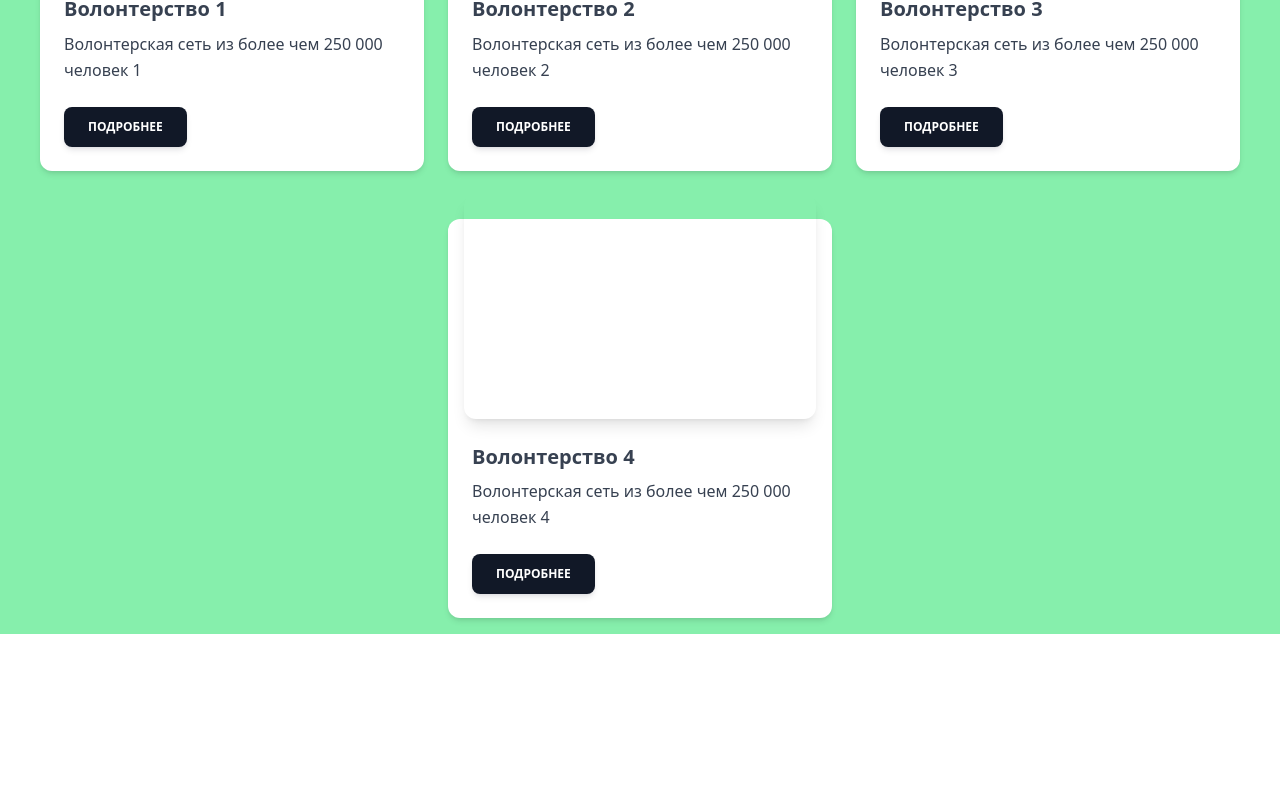
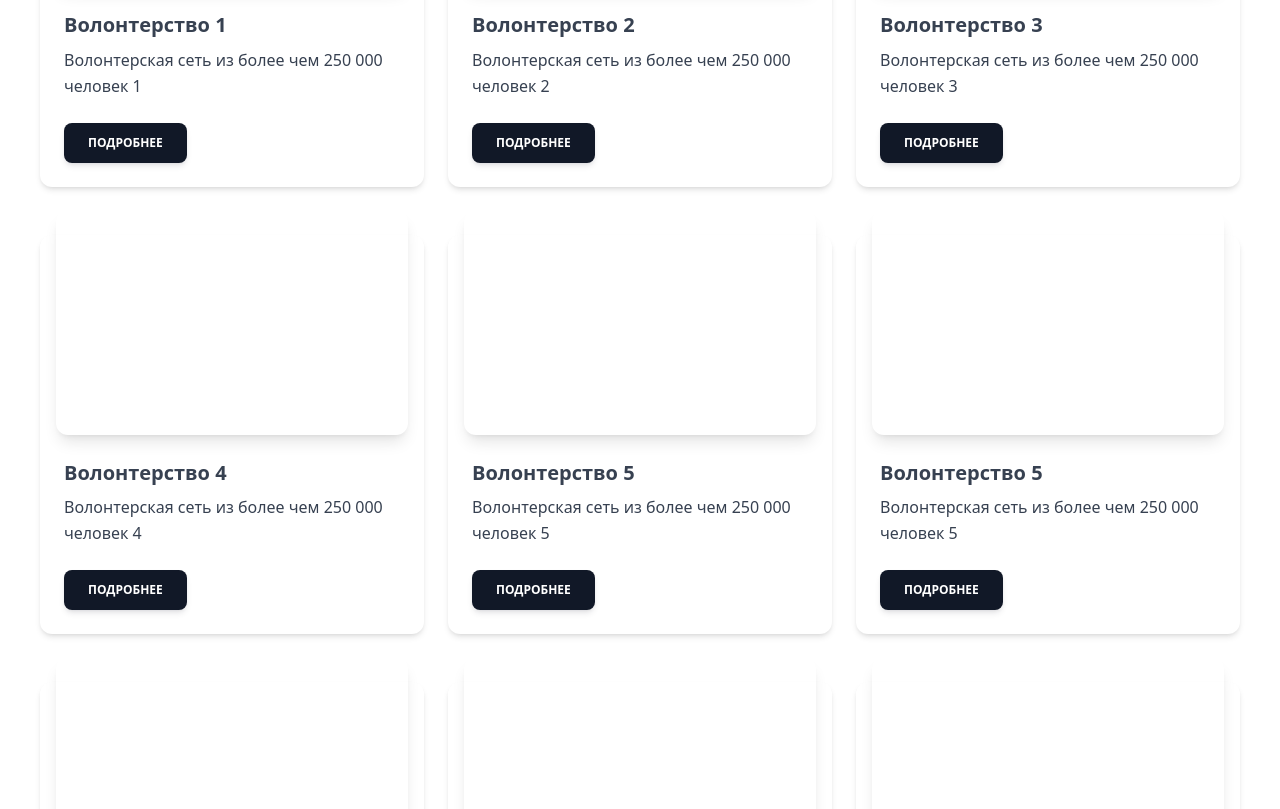
Before and after one commit to DariaVor/big-small-tails, a React (Vite) app in the folder client/: page / in a window 1280 px wide. Shown: the part 691-1500 px from the top of the page. Before the commit the page ends 1325 px from the top, so only its background shows below. Built offline with nearby package versions, Linux system fonts and the light colour scheme; no server answers.

Commit message:
release mainPage 3

```diff
--- a/client/public/TS/aboutMeData.ts
+++ b/client/public/TS/aboutMeData.ts
@@ -2,7 +2,7 @@ const data = [
   {
     title: 'Волонтерство 1',
     description: 'Волонтерская сеть из более чем 250 000 человек 1',
-    svgUrl: 'https://lottie.host/23460d79-8974-4ed2-ae09-bd24342194ac/IirAVKIGJc.json',
+    svgUrl: '',
   },
   {
     title: 'Волонтерство 2',
@@ -17,7 +17,42 @@ const data = [
   {
     title: 'Волонтерство 4',
     description: 'Волонтерская сеть из более чем 250 000 человек 4',
-    svgUrl: 'https://lottie.host/7e52a6bb-3bdc-468e-8ad2-4a28071b237f/jSIgy5hOK6.json',
+    svgUrl: 'https://lottie.host/fbee55bd-b64b-474f-9583-cc5ee25be2f0/F7Ik6Ne7BK.json',
+  },
+  {
+    title: 'Волонтерство 5',
+    description: 'Волонтерская сеть из более чем 250 000 человек 5',
+    svgUrl: 'https://lottie.host/c9d452f5-e141-484f-b3e7-3eb6c60e1a5e/LZ0G8IwIRU.json',
+  },
+  {
+    title: 'Волонтерство 5',
+    description: 'Волонтерская сеть из более чем 250 000 человек 5',
+    svgUrl: 'https://lottie.host/c9d452f5-e141-484f-b3e7-3eb6c60e1a5e/LZ0G8IwIRU.json',
+  },
+  {
+    title: 'Волонтерство 5',
+    description: 'Волонтерская сеть из более чем 250 000 человек 5',
+    svgUrl: 'https://lottie.host/c9d452f5-e141-484f-b3e7-3eb6c60e1a5e/LZ0G8IwIRU.json',
+  },
+  {
+    title: 'Волонтерство 5',
+    description: 'Волонтерская сеть из более чем 250 000 человек 5',
+    svgUrl: 'https://lottie.host/c9d452f5-e141-484f-b3e7-3eb6c60e1a5e/LZ0G8IwIRU.json',
+  },
+  {
+    title: 'Волонтерство 5',
+    description: 'Волонтерская сеть из более чем 250 000 человек 5',
+    svgUrl: 'https://lottie.host/c9d452f5-e141-484f-b3e7-3eb6c60e1a5e/LZ0G8IwIRU.json',
+  },
+  {
+    title: 'Волонтерство 5',
+    description: 'Волонтерская сеть из более чем 250 000 человек 5',
+    svgUrl: 'https://lottie.host/c9d452f5-e141-484f-b3e7-3eb6c60e1a5e/LZ0G8IwIRU.json',
+  },
+  {
+    title: 'Волонтерство 5',
+    description: 'Волонтерская сеть из более чем 250 000 человек 5',
+    svgUrl: 'https://lottie.host/c9d452f5-e141-484f-b3e7-3eb6c60e1a5e/LZ0G8IwIRU.json',
   },
 ];
 
--- a/client/src/components/pages/HomePage.tsx
+++ b/client/src/components/pages/HomePage.tsx
@@ -4,7 +4,7 @@ import data from '../../../public/TS/aboutMeData';
 
 export default function HomePage(): JSX.Element {
   return (
-    <div className="container mx-auto p-4 bg-green-300">
+    <div className="container mx-auto p-4 mt-4 bg-white">
       <div className="bg-gray-100 p-8 rounded-md shadow-md mb-8">
         <h1 className="text-3xl font-bold text-center mb-4">
           Всероссийская система поиска пропавших животных
```
